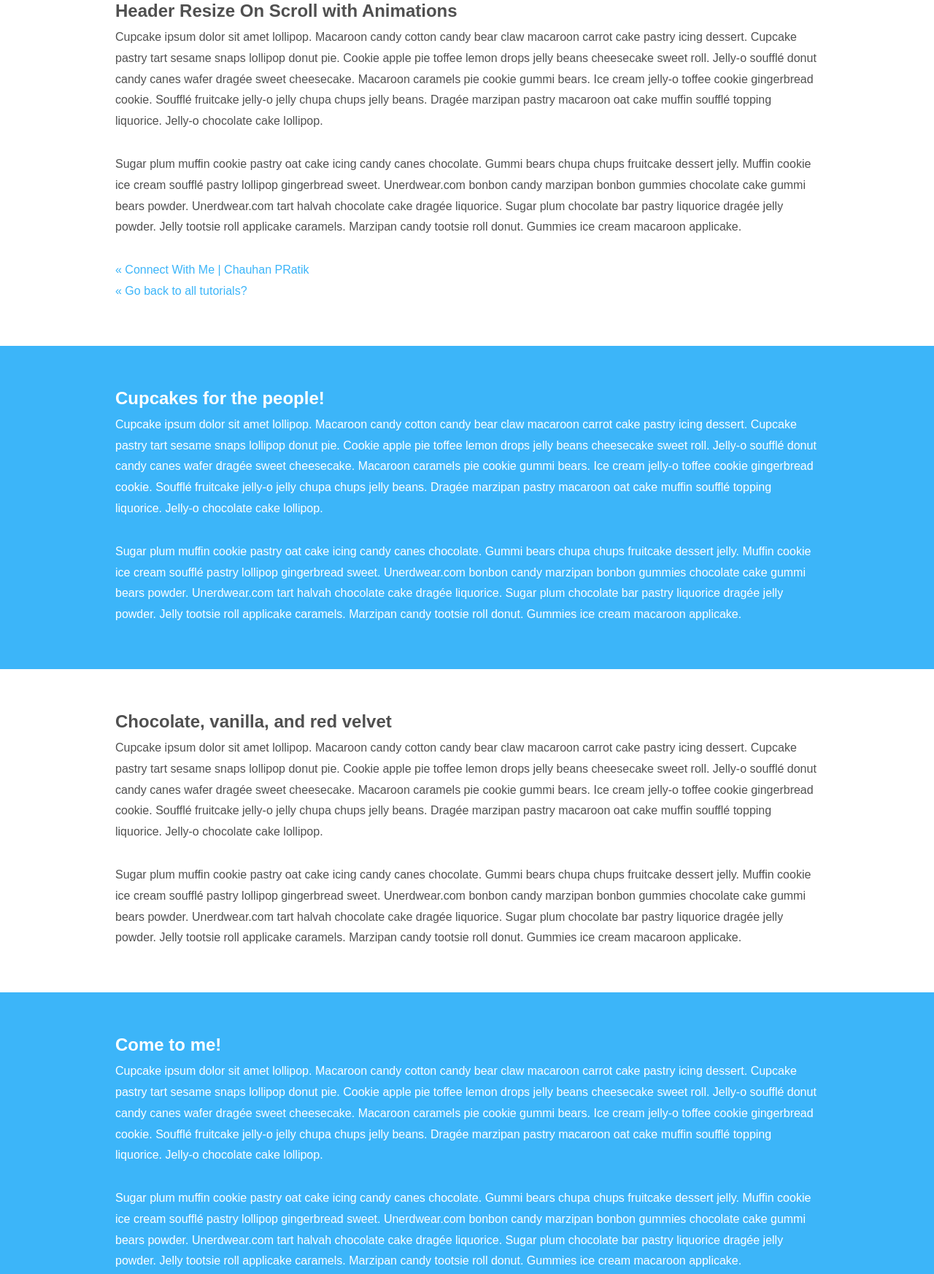
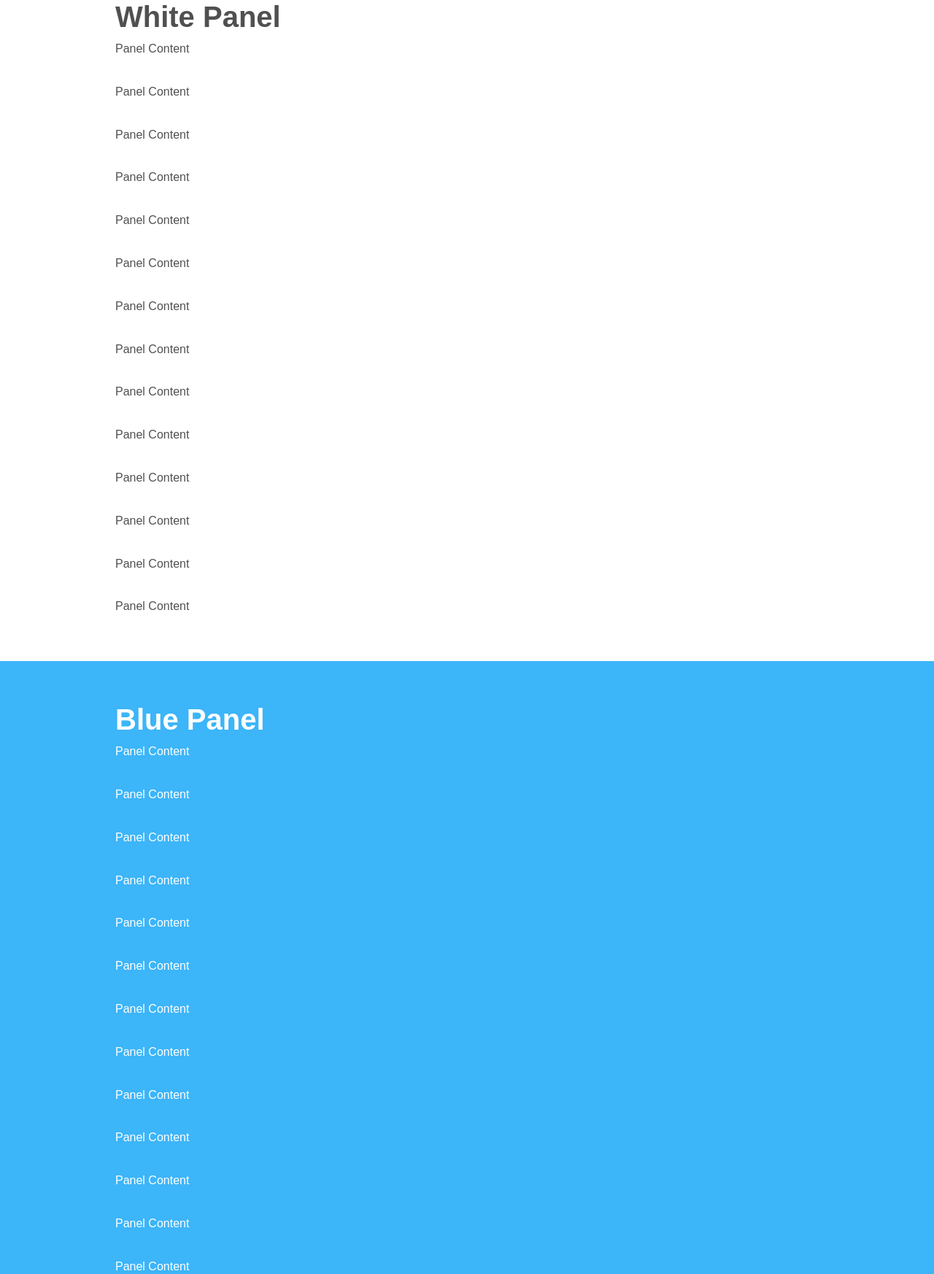
Before and after one commit to mr0786280/1xx, a plain HTML site: page index.html in a window 1280 px wide. Shown: the part 207-1953 px from the top of the page at 73% size. Drawn offline with nearby package versions, Linux system fonts and the light colour scheme.

```diff
--- a/index.html
+++ b/index.html
@@ -5,25 +5,29 @@
     <meta charset="utf-8">
     <meta name="viewport" content="width=device-width, initial-scale=1">
     <title>inside out - HTML5 App</title>
+
+    <link rel="stylesheet" href="https://maxcdn.bootstrapcdn.com/bootstrap/4.0.0-alpha.6/css/bootstrap.min.css" integrity="sha384-rwoIResjU2yc3z8GV/NPeZWAv56rSmLldC3R/AZzGRnGxQQKnKkoFVhFQhNUwEyJ" crossorigin="anonymous">
+
     <!-- styles used for the header and body of the page -->
     <link rel="stylesheet" href="assets/css/header-resize.css">
 
     <script>
         function init() {
-        window.addEventListener('scroll', function(e){
+            window.addEventListener('scroll', function(e) {
                 var distanceY = window.pageYOffset || document.documentElement.scrollTop,
                     shrinkOn = 300,
                     header = document.querySelector("header");
                 if (distanceY > shrinkOn) {
-                classie.add(header,"smaller");
+                    classie.add(header, "smaller");
                 } else {
-                if (classie.has(header,"smaller")) {
-                    classie.remove(header,"smaller");
+                    if (classie.has(header, "smaller")) {
+                        classie.remove(header, "smaller");
                     }
                 }
             });
         }
         window.onload = init();
+
     </script>
 </head>
 
@@ -44,64 +48,71 @@
                     <a href="">Dolor</a>
                 </nav>
             </div>
-</header><!-- /header -->
+        </header>
+        <!-- /header -->
 
         <div id="main">
             <div id="content">
                 <section>
                     <div class="container">
-                <h1>Header Resize On Scroll with Animations</h1>
-                <p>Cupcake ipsum dolor sit amet lollipop. Macaroon candy cotton candy bear claw macaroon carrot cake pastry icing dessert. Cupcake pastry tart sesame snaps lollipop donut pie. Cookie apple pie toffee lemon drops jelly beans cheesecake sweet roll. Jelly-o soufflé donut candy canes wafer dragée sweet cheesecake. Macaroon caramels pie cookie gummi bears. Ice cream jelly-o toffee cookie gingerbread cookie. Soufflé fruitcake jelly-o jelly chupa chups jelly beans. Dragée marzipan pastry macaroon oat cake muffin soufflé topping liquorice. Jelly-o chocolate cake lollipop.</p>
-                <p>Sugar plum muffin cookie pastry oat cake icing candy canes chocolate. Gummi bears chupa chups fruitcake dessert jelly. Muffin cookie ice cream soufflé pastry lollipop gingerbread sweet. Unerdwear.com bonbon candy marzipan bonbon gummies chocolate cake gummi bears powder. Unerdwear.com tart halvah chocolate cake dragée liquorice. Sugar plum chocolate bar pastry liquorice dragée jelly powder. Jelly tootsie roll applicake caramels. Marzipan candy tootsie roll donut. Gummies ice cream macaroon applicake.</p>
-                <p>
-                    <a href="https://www.facebook.com/pratik.chauhan.cp">« Connect With Me | Chauhan PRatik</a><br>
-                    <a href="http://bootsnipp.com/cppratikcp">« Go back to all tutorials?</a>
-                </p>
+                        <h1>White Panel</h1>
+                        <p>Panel Content</p>
+                        <p>Panel Content</p>
+                        <p>Panel Content</p>
+                        <p>Panel Content</p>
+                        <p>Panel Content</p>
+                        <p>Panel Content</p>
+                        <p>Panel Content</p>
+                        <p>Panel Content</p>
+                        <p>Panel Content</p>
+                        <p>Panel Content</p>
+                        <p>Panel Content</p>
+                        <p>Panel Content</p>
+                        <p>Panel Content</p>
+                        <p>Panel Content</p>
                     </div>
                 </section>
                 <section class="color">
                     <div class="container">
-                <h1>Cupcakes for the people!</h1>
-                <p>Cupcake ipsum dolor sit amet lollipop. Macaroon candy cotton candy bear claw macaroon carrot cake pastry icing dessert. Cupcake pastry tart sesame snaps lollipop donut pie. Cookie apple pie toffee lemon drops jelly beans cheesecake sweet roll. Jelly-o soufflé donut candy canes wafer dragée sweet cheesecake. Macaroon caramels pie cookie gummi bears. Ice cream jelly-o toffee cookie gingerbread cookie. Soufflé fruitcake jelly-o jelly chupa chups jelly beans. Dragée marzipan pastry macaroon oat cake muffin soufflé topping liquorice. Jelly-o chocolate cake lollipop.</p>
-                <p>Sugar plum muffin cookie pastry oat cake icing candy canes chocolate. Gummi bears chupa chups fruitcake dessert jelly. Muffin cookie ice cream soufflé pastry lollipop gingerbread sweet. Unerdwear.com bonbon candy marzipan bonbon gummies chocolate cake gummi bears powder. Unerdwear.com tart halvah chocolate cake dragée liquorice. Sugar plum chocolate bar pastry liquorice dragée jelly powder. Jelly tootsie roll applicake caramels. Marzipan candy tootsie roll donut. Gummies ice cream macaroon applicake.</p>
-            </div>
-        </section>
-        <section>
-            <div class="container">
-                <h1>Chocolate, vanilla, and red velvet</h1>
-                <p>Cupcake ipsum dolor sit amet lollipop. Macaroon candy cotton candy bear claw macaroon carrot cake pastry icing dessert. Cupcake pastry tart sesame snaps lollipop donut pie. Cookie apple pie toffee lemon drops jelly beans cheesecake sweet roll. Jelly-o soufflé donut candy canes wafer dragée sweet cheesecake. Macaroon caramels pie cookie gummi bears. Ice cream jelly-o toffee cookie gingerbread cookie. Soufflé fruitcake jelly-o jelly chupa chups jelly beans. Dragée marzipan pastry macaroon oat cake muffin soufflé topping liquorice. Jelly-o chocolate cake lollipop.</p>
-                <p>Sugar plum muffin cookie pastry oat cake icing candy canes chocolate. Gummi bears chupa chups fruitcake dessert jelly. Muffin cookie ice cream soufflé pastry lollipop gingerbread sweet. Unerdwear.com bonbon candy marzipan bonbon gummies chocolate cake gummi bears powder. Unerdwear.com tart halvah chocolate cake dragée liquorice. Sugar plum chocolate bar pastry liquorice dragée jelly powder. Jelly tootsie roll applicake caramels. Marzipan candy tootsie roll donut. Gummies ice cream macaroon applicake.</p>
-            </div>
-        </section>
-        <section class="color">
-            <div class="container">
-                <h1>Come to me!</h1>
-                <p>Cupcake ipsum dolor sit amet lollipop. Macaroon candy cotton candy bear claw macaroon carrot cake pastry icing dessert. Cupcake pastry tart sesame snaps lollipop donut pie. Cookie apple pie toffee lemon drops jelly beans cheesecake sweet roll. Jelly-o soufflé donut candy canes wafer dragée sweet cheesecake. Macaroon caramels pie cookie gummi bears. Ice cream jelly-o toffee cookie gingerbread cookie. Soufflé fruitcake jelly-o jelly chupa chups jelly beans. Dragée marzipan pastry macaroon oat cake muffin soufflé topping liquorice. Jelly-o chocolate cake lollipop.</p>
-                <p>Sugar plum muffin cookie pastry oat cake icing candy canes chocolate. Gummi bears chupa chups fruitcake dessert jelly. Muffin cookie ice cream soufflé pastry lollipop gingerbread sweet. Unerdwear.com bonbon candy marzipan bonbon gummies chocolate cake gummi bears powder. Unerdwear.com tart halvah chocolate cake dragée liquorice. Sugar plum chocolate bar pastry liquorice dragée jelly powder. Jelly tootsie roll applicake caramels. Marzipan candy tootsie roll donut. Gummies ice cream macaroon applicake.</p>
-            </div>
-        </section>
-        <section>
-            <div class="container">
-                <h1>Sugar rush, oh my...</h1>
-                <p>Cupcake ipsum dolor sit amet lollipop. Macaroon candy cotton candy bear claw macaroon carrot cake pastry icing dessert. Cupcake pastry tart sesame snaps lollipop donut pie. Cookie apple pie toffee lemon drops jelly beans cheesecake sweet roll. Jelly-o soufflé donut candy canes wafer dragée sweet cheesecake. Macaroon caramels pie cookie gummi bears. Ice cream jelly-o toffee cookie gingerbread cookie. Soufflé fruitcake jelly-o jelly chupa chups jelly beans. Dragée marzipan pastry macaroon oat cake muffin soufflé topping liquorice. Jelly-o chocolate cake lollipop.</p>
-                <p>Sugar plum muffin cookie pastry oat cake icing candy canes chocolate. Gummi bears chupa chups fruitcake dessert jelly. Muffin cookie ice cream soufflé pastry lollipop gingerbread sweet. Unerdwear.com bonbon candy marzipan bonbon gummies chocolate cake gummi bears powder. Unerdwear.com tart halvah chocolate cake dragée liquorice. Sugar plum chocolate bar pastry liquorice dragée jelly powder. Jelly tootsie roll applicake caramels. Marzipan candy tootsie roll donut. Gummies ice cream macaroon applicake.</p>
+                        <h1>Blue Panel</h1>
+                        <p>Panel Content</p>
+                        <p>Panel Content</p>
+                        <p>Panel Content</p>
+                        <p>Panel Content</p>
+                        <p>Panel Content</p>
+                        <p>Panel Content</p>
+                        <p>Panel Content</p>
+                        <p>Panel Content</p>
+                        <p>Panel Content</p>
+                        <p>Panel Content</p>
+                        <p>Panel Content</p>
+                        <p>Panel Content</p>
+                        <p>Panel Content</p>
+                        <p>Panel Content</p>
                     </div>
 				</section>
             </div>
-</div><!-- #main -->
+        </div>
+        <!-- #main -->
 
 
         <footer>
             <div id="info-bar">
                 <div class="container clearfix">
-        <span class="all-tutorials"><a href="http://bootsnipp.com/cppratikcp">← all tutorials</a></span>
-        <span class="back-to-tutorial"><a href="https://www.facebook.com/pratik.chauhan.cp">CHUAHAN PRATIK</a></span>
+
                 </div>
-</div><!-- /#top-bar -->
-</footer><!-- /footer -->
+            </div>
+            <!-- /#top-bar -->
+        </footer>
+        <!-- /footer -->
+
+        <script src="https://maxcdn.bootstrapcdn.com/bootstrap/4.0.0-alpha.6/js/bootstrap.min.js" integrity="sha384-vBWWzlZJ8ea9aCX4pEW3rVHjgjt7zpkNpZk+02D9phzyeVkE+jo0ieGizqPLForn" crossorigin="anonymous"></script>
+
         <!-- js used for header and body of the page -->
         <script src="assets/js/header-resize.js"></script>
 
-</div><!-- /#wrapper -->
+    </div>
+    <!-- /#wrapper -->
 </body>
+
 </html>
```
Lines whose indentation alone changed are shown as unchanged.
